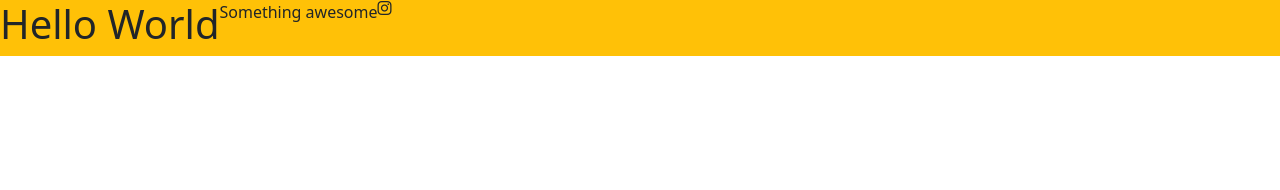
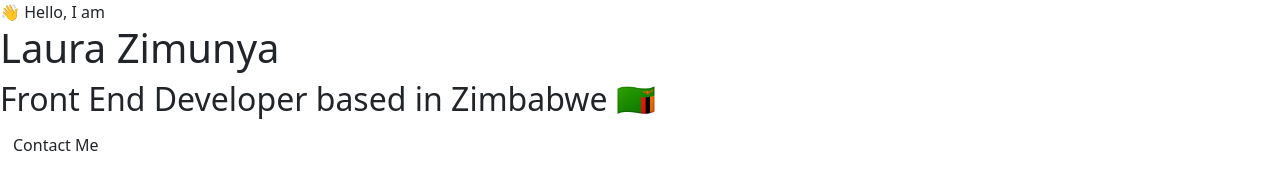
Before and after one commit to ljzimunya/My-portfolio-project, a plain HTML site: page index.html in a window 1280 px wide. Drawn offline with nearby package versions, Linux system fonts and the light colour scheme; a web font is replaced by a local one.

Commit message:
update html for hero

```diff
--- a/index.html
+++ b/index.html
@@ -35,10 +35,10 @@
     ></script>
   </head>
   <body>
-    <div class="d-flex bg-warning">
-      <h1>Hello World</h1>
-      <p>Something awesome</p>
-      <i class="fa-brands fa-instagram"></i>
+    👋 Hello, I am
+    <h1>Laura Zimunya</h1>
+    <h2>Front End Developer based in Zimbabwe 🇿🇲</h2>
+    <a href="#" class="btn btn-broaden">Contact Me</a>
     </div>
   </body>
 </html>
```
